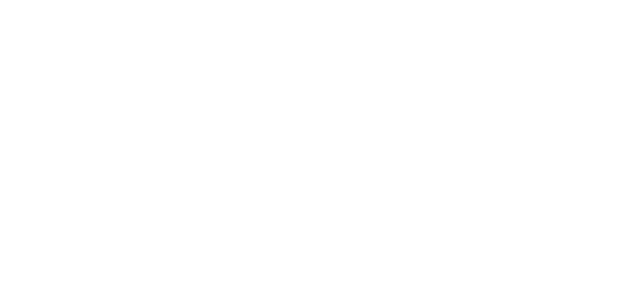
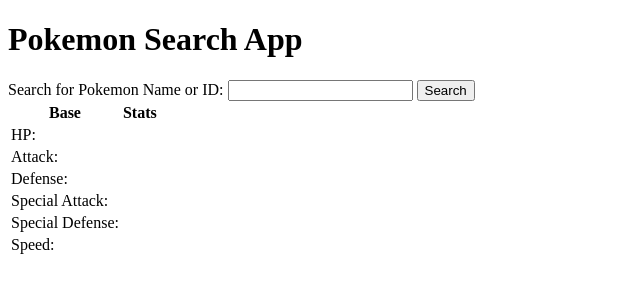
Before and after one commit to Whitew2015/Pokemon-Search-App, a plain HTML site: page index.html in a window 1280 px wide. Shown: the whole page, without its empty margins (0-640 px from the left). Drawn offline with Linux system fonts and the light colour scheme.

Commit message:
added html elements

```diff
--- a/index.html
+++ b/index.html
@@ -8,7 +8,56 @@
 </head>
 <body>
     <main>
-
+        <h1 class="title">Pokemon Search App</h1>
+        <div class="search-div">
+            <label for="text-input">
+                Search for Pokemon Name or ID:
+            </label>
+            <input id="search-input" type="text" required />
+            <button id="search-button">Search</button>
+            <div class="display-div">
+                <div id="pokemon-name"></div>
+                <div id="pokemon-id"></div>
+                <div id="weight"></div>
+                <div id="height"></div>
+                <div id="sprite"></div>
+                <div id="types"></div>
+            </div>
+            <div class="stats-div">
+                <table>
+                    <tbody>
+                        <tr>
+                            <th>Base</th>
+                            <th>Stats</th>
+                        </tr>
+                        <tr>
+                            <td>HP:</td>
+                            <td id="hp"></td>
+                        </tr>
+                        <tr>
+                            <td>Attack:</td>
+                            <td id="attack"></td>
+                        </tr>
+                        <tr>
+                            <td>Defense:</td>
+                            <td id="defense"></td>
+                        </tr>
+                        <tr>
+                            <td>Special Attack:</td>
+                            <td id="special-attack"></td>
+                        </tr>
+                        <tr>
+                            <td>Special Defense:</td>
+                            <td id="special-defense"></td>
+                        </tr>
+                        <tr>
+                            <td>Speed:</td>
+                            <td id="speed"></td>
+                        </tr>
+                    </tbody>
+                </table>
+            </div>
+        </div>
     </main>
     <script src="script.js"></script>
 </body>
```
